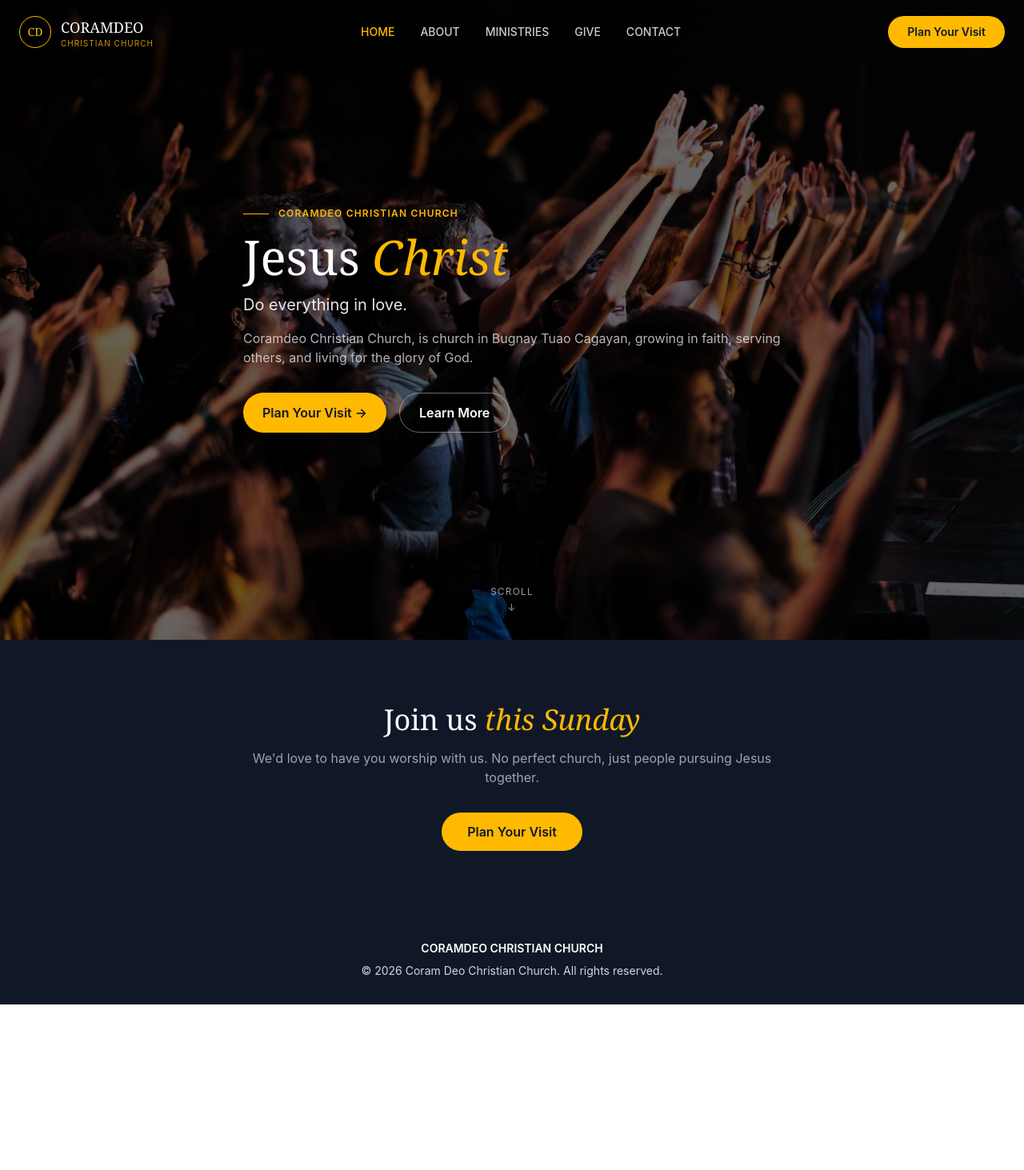
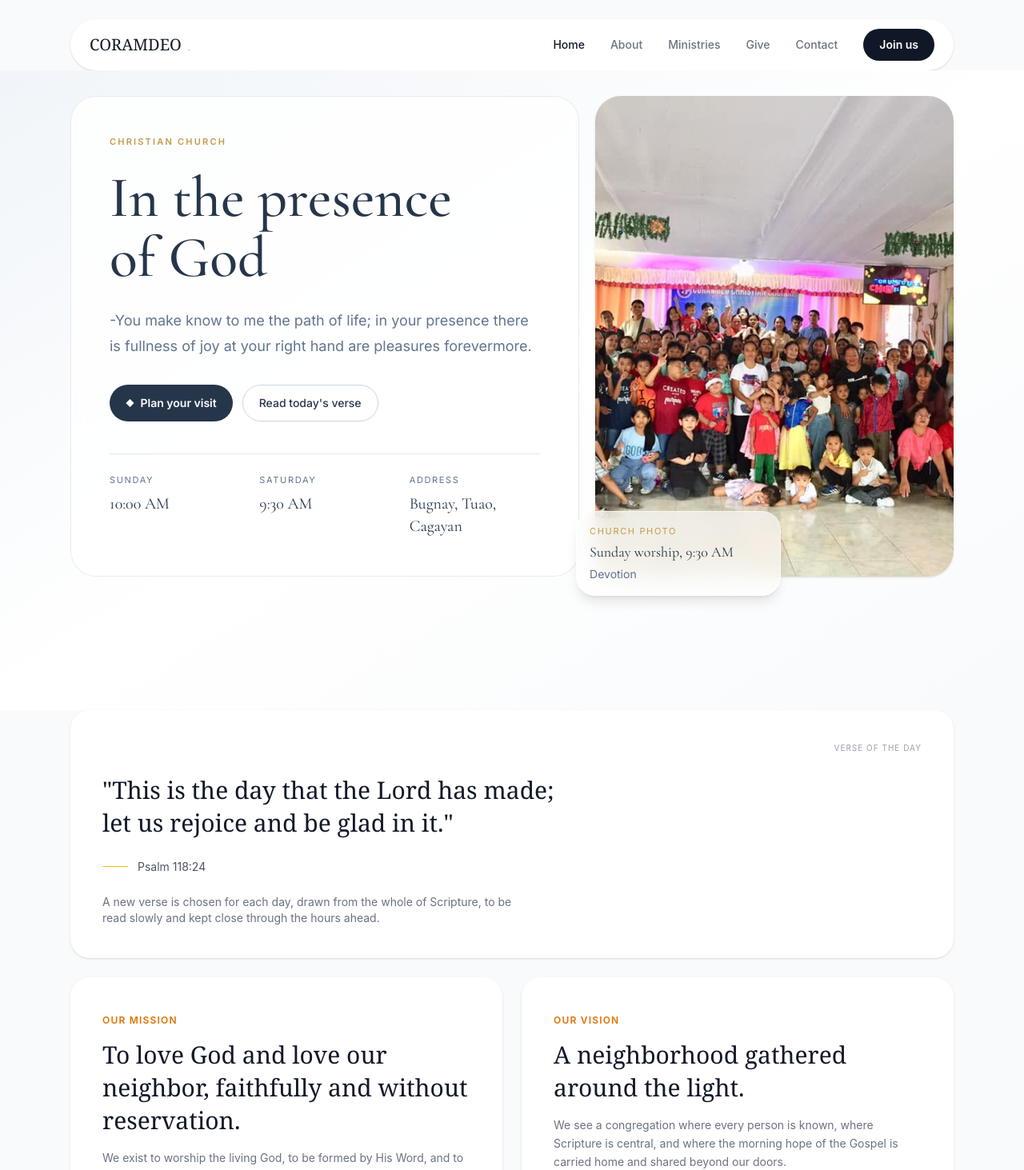
Before and after one commit to definitelynotyuriii/coramdeo-church, a React (Vite) app: page / in a window 1280 px wide. Shown: the top 1463 px of the page at 80% size. Before the commit the page ends 1256 px from the top, so only its background shows below. Built offline with nearby package versions, Linux system fonts and the light colour scheme.

Commit message:
changing navbar and footer

```diff
--- a/index.html
+++ b/index.html
@@ -4,6 +4,7 @@
     <meta charset="UTF-8" />
     <link rel="icon" type="image/svg+xml" href="/favicon.svg" />
     <meta name="viewport" content="width=device-width, initial-scale=1.0" />
+       <link href="https://fonts.googleapis.com/css2?family=Cormorant+Garamond:wght@400;500&family=Inter:wght@400;500;600&display=swap" rel="stylesheet">
     <title>coramdeo-church</title>
   </head>
   <body>
--- a/src/home/Hero.jsx
+++ b/src/home/Hero.jsx
@@ -1,47 +1,72 @@
 function Hero() {
   return (
-    <section
-      className="relative h-screen bg-cover bg-center flex items-center"
-      style={{ backgroundImage: "url('/images/Hero.jpeg')" }}
-    >
-      <div className="absolute inset-0 bg-black/60" />
+    <section className="min-h-screen bg-gradient-to-br from-slate-100 via-white to-slate-50 font-['Inter',sans-serif] text-[#26364a]">
+      <div className="max-w-6xl mx-auto px-6 pt-8">
+        {/* Hero grid */}
+        <div className="grid gap-5 lg:grid-cols-[1.42fr_1fr]">
+          {/* Left card */}
+          <div className="rounded-[32px] border border-slate-200/80 bg-white/80 backdrop-blur p-12 flex flex-col">
+            <span className="text-[11px] font-semibold tracking-[0.2em] text-[#c49a4a] uppercase">
+              CHRISTIAN CHURCH
+            </span>
 
-      <div className="relative z-10 max-w-7xl mx-auto px-6">
-        <div className="max-w-2xl">
-          <div className="flex items-center gap-3 mb-4">
-            <span className="w-8 h-px bg-amber-400" />
-            <span className="text-amber-400 text-xs font-semibold tracking-widest">
-              CORAMDEO CHRISTIAN CHURCH
-            </span>
+            <h1 className="mt-6 font-['Cormorant_Garamond',serif] text-6xl md:text-7xl leading-[1.05] font-medium">
+              In the presence
+              <br />
+              of God
+            </h1>
+
+            <p className="mt-6 max-w-[34rem] text-lg leading-8 text-slate-500">
+              -You make know to me the path of life; in your presence there is fullness
+              of joy at your right hand are pleasures forevermore.
+            </p>
+
+            <div className="mt-8 flex flex-wrap gap-3">
+              <button className="inline-flex items-center gap-2 rounded-full bg-[#26364a] text-white text-sm font-semibold px-5 py-3 hover:bg-[#1c2a3a] transition-colors">
+                <span className="text-[10px]">◆</span> Plan your visit
+              </button>
+              <button className="rounded-full border border-slate-300 bg-white/60 text-sm font-medium px-5 py-3 hover:bg-white transition-colors">
+                Read today's verse
+              </button>
+            </div>
+
+            <div className="mt-10 pt-6 border-t border-slate-200 grid grid-cols-3 gap-6">
+              {[
+                ["Sunday", "10:00 AM"],
+                ["Saturday", "9:30 AM"],
+                ["Address", "Bugnay, Tuao, Cagayan"],
+              ].map(([label, value]) => (
+                <div key={label}>
+                  <div className="text-[11px] tracking-[0.15em] text-slate-500 uppercase">
+                    {label}
+                  </div>
+                  <div className="mt-2 font-['Cormorant_Garamond',serif] text-xl">
+                    {value}
+                  </div>
+                </div>
+              ))}
+            </div>
           </div>
 
-          <h1 className="font-serif text-5xl md:text-6xl text-white mb-4">
-            Jesus <span className="italic text-amber-400">Christ</span>
-          </h1>
-
-          <p className="text-xl text-white/90 mb-4">
-            Do everything in love.
-          </p>
-
-          <p className="text-white/70 mb-8">
-            Coramdeo Christian Church, is church in Bugnay Tuao Cagayan,
-            growing in faith, serving others, and living for the glory of God.
-          </p>
-
-          <div className="flex gap-4">
-            <button className="bg-amber-400 text-gray-900 font-semibold px-6 py-3 rounded-full hover:bg-amber-300 transition-colors">
-              Plan Your Visit →
-            </button>
-            <button className="border border-white/40 text-white font-semibold px-6 py-3 rounded-full hover:bg-white/10 transition-colors">
-              Learn More
-            </button>
+          {/* Right image + floating card */}
+          <div className="relative min-h-[420px]">
+            <div
+              className="absolute inset-0 rounded-[32px] bg-cover bg-center shadow-sm"
+              style={{ backgroundImage: "url('/images/Coramdeo.jpg')" }}
+            />
+            <div className="absolute -left-6 -bottom-6 w-64 rounded-3xl border border-white/60 bg-white/60 backdrop-blur-md p-4 shadow-lg">
+              <div className="text-[11px] tracking-[0.15em] text-[#c49a4a] uppercase">
+                Church Photo
+              </div>
+              <div className="mt-1 font-['Cormorant_Garamond',serif] text-lg">
+                Sunday worship, 9:30 AM
+              </div>
+              <div className="mt-1 text-sm text-slate-500">
+                Devotion
+              </div>
+            </div>
           </div>
         </div>
-      </div>
-
-      <div className="absolute bottom-8 left-1/2 -translate-x-1/2 text-white/60 text-xs tracking-widest text-center">
-        SCROLL
-        <div className="mt-1">↓</div>
       </div>
     </section>
   )
--- a/src/layout/Footer.jsx
+++ b/src/layout/Footer.jsx
@@ -1,9 +1,40 @@
 function Footer() {
   return (
-    <footer className="bg-gray-900 text-gray-300 py-8 mt-auto">
-      <div className="max-w-6xl mx-auto px-4 text-center text-sm">
-        <p className="font-semibold text-white mb-2">CORAMDEO CHRISTIAN CHURCH</p>
-        <p>© {new Date().getFullYear()} Coram Deo Christian Church. All rights reserved.</p>
+    <footer className="mt-auto w-full max-w-6xl mx-auto px-6 pb-8 pt-16 font-['Inter',sans-serif] text-[#26364a]">
+      <div className="rounded-[32px] border border-slate-200/80 bg-white/80 backdrop-blur px-8 py-10 md:px-10">
+        <div className="flex flex-col gap-8 md:flex-row md:justify-between">
+          {/* Left */}
+          <div>
+            <h2 className="font-['Cormorant_Garamond',serif] text-3xl leading-none">
+              Coramdeo
+            </h2>
+            <p className="mt-3 text-[11px] tracking-[0.2em] text-slate-500 uppercase">
+              In the presence of GOD
+            </p>
+            <p className="mt-6 max-w-sm text-sm leading-6 text-slate-500">
+              We would love to hear from you a question, a prayer, or simply
+              to say hello.
+            </p>
+          </div>
+
+          {/* Right */}
+          <div className="md:text-right">
+            <p className="text-[11px] tracking-[0.2em] text-slate-500 uppercase">
+              Reach us
+            </p>
+            <div className="mt-3 space-y-1 text-sm">
+              <p>hello@coramdeo.church</p>
+              <p>(555) 014-2280</p>
+              <p>Bugnay, Tuao, Cagayan Valley</p>
+            </div>
+          </div>
+        </div>
+
+        {/* Bottom bar */}
+        <div className="mt-8 flex flex-col gap-2 border-t border-slate-200 pt-5 text-xs text-slate-500 sm:flex-row sm:justify-between">
+          <p>© {new Date().getFullYear()} Coramdeo Christian Chuch</p>
+          <p>PTR. DOMINGA PEREZ</p>
+        </div>
       </div>
     </footer>
   )
--- a/src/layout/Layout.jsx
+++ b/src/layout/Layout.jsx
@@ -4,7 +4,7 @@ import Footer from './Footer'
 
 function Layout() {
   return (
-    <div className="flex flex-col min-h-screen">
+    <div className="flex flex-col min-h-screen bg-gray-50">
       <Navbar />
       <main className="flex-1">
         <Outlet />
--- a/src/layout/Navbar.jsx
+++ b/src/layout/Navbar.jsx
@@ -2,27 +2,24 @@ import { NavLink } from 'react-router-dom'
 import { useState } from 'react'
 
 const links = [
-  { name: 'HOME', path: '/' },
-  { name: 'ABOUT', path: '/about' },
-  { name: 'MINISTRIES', path: '/ministries/kids' },
-  { name: 'GIVE', path: '/give' },
-  { name: 'CONTACT', path: '/contact' },
+  { name: 'Home', path: '/' },
+  { name: 'About', path: '/about' },
+  { name: 'Ministries', path: '/ministries/kids' },
+  { name: 'Give', path: '/give' },
+  { name: 'Contact', path: '/contact' },
 ]
 
 function Navbar() {
   const [open, setOpen] = useState(false)
 
   return (
-    <nav className="absolute top-0 left-0 right-0 z-50">
-      <div className="max-w-7xl mx-auto px-6 flex items-center justify-between h-20">
-        <NavLink to="/" className="flex items-center gap-3">
-          <div className="w-10 h-10 rounded-full border border-amber-400 flex items-center justify-center">
-            <span className="text-amber-400 font-serif text-sm">CD</span>
-          </div>
-          <div className="leading-tight">
-            <p className="text-white font-serif text-lg">CORAMDEO</p>
-            <p className="text-amber-400/80 text-[10px] tracking-widest">CHRISTIAN CHURCH</p>
-          </div>
+    <nav className="w-full max-w-6xl mx-auto px-6 pt-6">
+      <div className="bg-white rounded-full shadow-sm px-6 h-16 flex items-center justify-between gap-8">
+        <NavLink to="/" className="flex items-baseline gap-2 shrink-0">
+          <span className="font-serif text-xl text-gray-900 whitespace-nowrap">CORAMDEO</span>
+          <span className="hidden lg:inline text-[10px] tracking-widest text-gray-400 font-medium whitespace-nowrap">
+            .
+          </span>
         </NavLink>
 
         <div className="hidden md:flex items-center gap-8">
@@ -32,28 +29,27 @@ function Navbar() {
               to={link.path}
               className={({ isActive }) =>
                 `text-sm font-medium transition-colors ${
-                  isActive ? 'text-amber-400' : 'text-white/80 hover:text-amber-400'
+                  isActive ? 'text-gray-900' : 'text-gray-500 hover:text-gray-900'
                 }`
               }
             >
               {link.name}
             </NavLink>
           ))}
+          <NavLink
+            to="/contact"
+            className="bg-gray-900 text-white text-sm font-semibold px-5 py-2.5 rounded-full hover:bg-gray-800 transition-colors"
+          >
+            Join us
+          </NavLink>
         </div>
 
-        <NavLink
-          to="/contact"
-          className="hidden md:inline-block bg-amber-400 text-gray-900 text-sm font-semibold px-6 py-2.5 rounded-full hover:bg-amber-300 transition-colors"
-        >
-          Plan Your Visit
-        </NavLink>
-
         <button
-          className="md:hidden text-white"
+          className="md:hidden text-gray-700"
           onClick={() => setOpen(!open)}
           aria-label="Toggle menu"
         >
-          <svg className="w-7 h-7" fill="none" stroke="currentColor" viewBox="0 0 24 24">
+          <svg className="w-6 h-6" fill="none" stroke="currentColor" viewBox="0 0 24 24">
             {open ? (
               <path strokeLinecap="round" strokeLinejoin="round" strokeWidth={2} d="M6 18L18 6M6 6l12 12" />
             ) : (
@@ -64,13 +60,13 @@ function Navbar() {
       </div>
 
       {open && (
-        <div className="md:hidden flex flex-col px-6 pb-6 gap-4 bg-gray-900/95">
+        <div className="md:hidden bg-white rounded-2xl shadow-sm mt-2 px-6 py-4 flex flex-col gap-3">
           {links.map((link) => (
             <NavLink
               key={link.path}
               to={link.path}
               onClick={() => setOpen(false)}
-              className="text-white/90 text-base font-medium pt-2"
+              className="text-gray-600 text-sm font-medium"
             >
               {link.name}
             </NavLink>
@@ -78,9 +74,9 @@ function Navbar() {
           <NavLink
             to="/contact"
             onClick={() => setOpen(false)}
-            className="bg-amber-400 text-gray-900 text-sm font-semibold px-6 py-2.5 rounded-full text-center mt-2"
+            className="bg-gray-900 text-white text-sm font-semibold px-5 py-2.5 rounded-full text-center mt-1"
           >
-            Plan Your Visit
+            Join us
           </NavLink>
         </div>
       )}
--- a/src/pages/Home.jsx
+++ b/src/pages/Home.jsx
@@ -4,18 +4,64 @@ function Home() {
   return (
     <>
       <Hero />
-      <section className="bg-gray-900 py-20">
-        <div className="max-w-3xl mx-auto px-6 text-center">
-          <h2 className="font-serif text-3xl md:text-4xl text-white mb-4">
-            Join us <span className="italic text-amber-400">this Sunday</span>
-          </h2>
-          <p className="text-white/60 mb-8">
-            We'd love to have you worship with us. No perfect church, just people
-            pursuing Jesus together.
+
+      <section className="max-w-6xl mx-auto px-6 pb-6">
+        <div className="bg-white rounded-3xl shadow-sm p-10">
+          <div className="flex justify-between items-start mb-6">
+            <div />
+            <span className="text-[10px] tracking-widest text-gray-400">
+              VERSE OF THE DAY
+            </span>
+          </div>
+
+          <p className="font-serif text-2xl md:text-3xl text-gray-900 leading-snug mb-6 max-w-xl">
+            "This is the day that the Lord has made; let us rejoice and be
+            glad in it."
           </p>
-          <button className="bg-amber-400 text-gray-900 font-semibold px-8 py-3 rounded-full hover:bg-amber-300 transition-colors">
-            Plan Your Visit
-          </button>
+
+          <div className="flex items-center gap-3 mb-6">
+            <span className="w-8 h-px bg-amber-400" />
+            <span className="text-gray-600 text-sm">Psalm 118:24</span>
+          </div>
+
+          <p className="text-gray-500 text-sm max-w-lg">
+            A new verse is chosen for each day, drawn from the whole of
+            Scripture, to be read slowly and kept close through the hours
+            ahead.
+          </p>
+        </div>
+      </section>
+
+      <section className="max-w-6xl mx-auto px-6 pb-12">
+        <div className="grid md:grid-cols-2 gap-6">
+          <div className="bg-white rounded-3xl shadow-sm p-10">
+            <span className="text-amber-600 text-xs font-semibold tracking-widest">
+              OUR MISSION
+            </span>
+            <h3 className="font-serif text-2xl md:text-3xl text-gray-900 mt-3 mb-4 leading-snug">
+              To love God and love our neighbor, faithfully and without
+              reservation.
+            </h3>
+            <p className="text-gray-500 text-sm leading-relaxed">
+              We exist to worship the living God, to be formed by His Word,
+              and to extend His grace to this city — one honest, unhurried
+              conversation at a time.
+            </p>
+          </div>
+
+          <div className="bg-white rounded-3xl shadow-sm p-10">
+            <span className="text-amber-600 text-xs font-semibold tracking-widest">
+              OUR VISION
+            </span>
+            <h3 className="font-serif text-2xl md:text-3xl text-gray-900 mt-3 mb-4 leading-snug">
+              A neighborhood gathered around the light.
+            </h3>
+            <p className="text-gray-500 text-sm leading-relaxed">
+              We see a congregation where every person is known, where
+              Scripture is central, and where the morning hope of the
+              Gospel is carried home and shared beyond our doors.
+            </p>
+          </div>
         </div>
       </section>
     </>
```
Also changed, not shown: public/images/Coramdeo.jpg (added).
